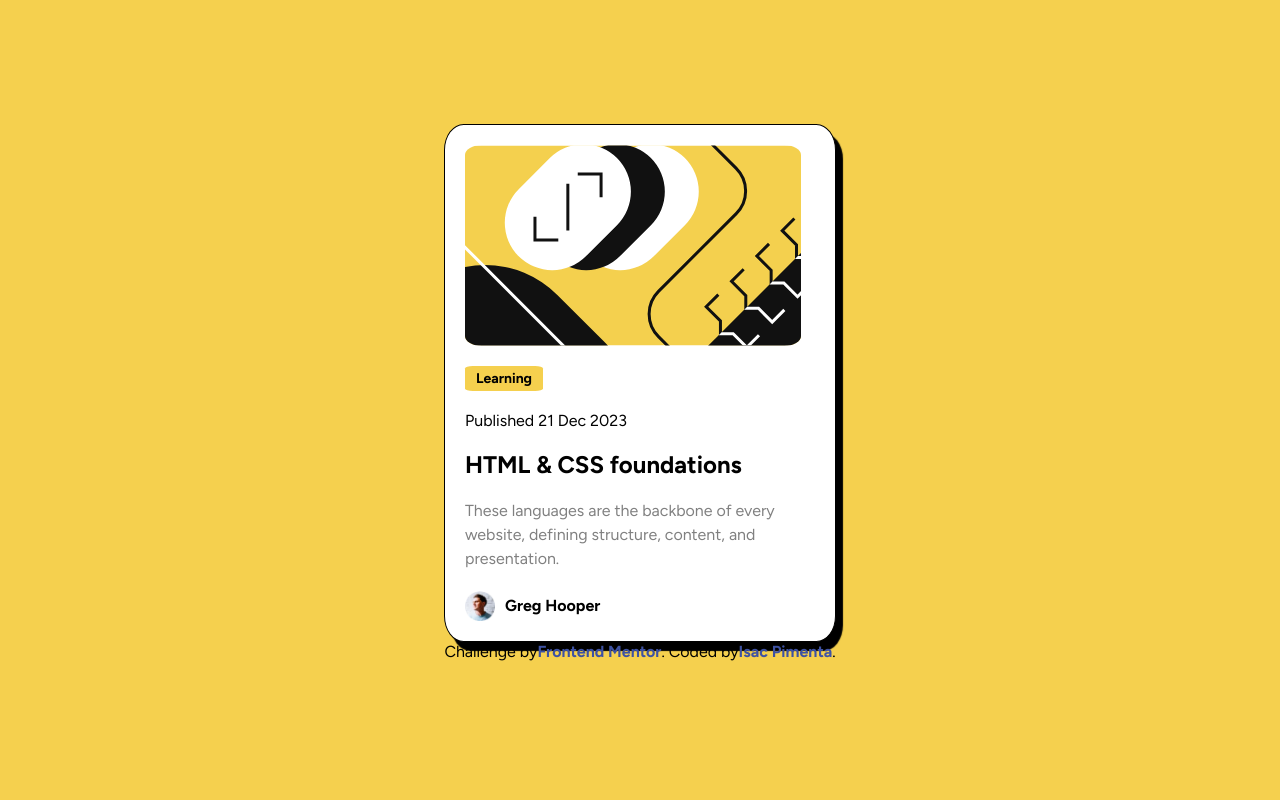
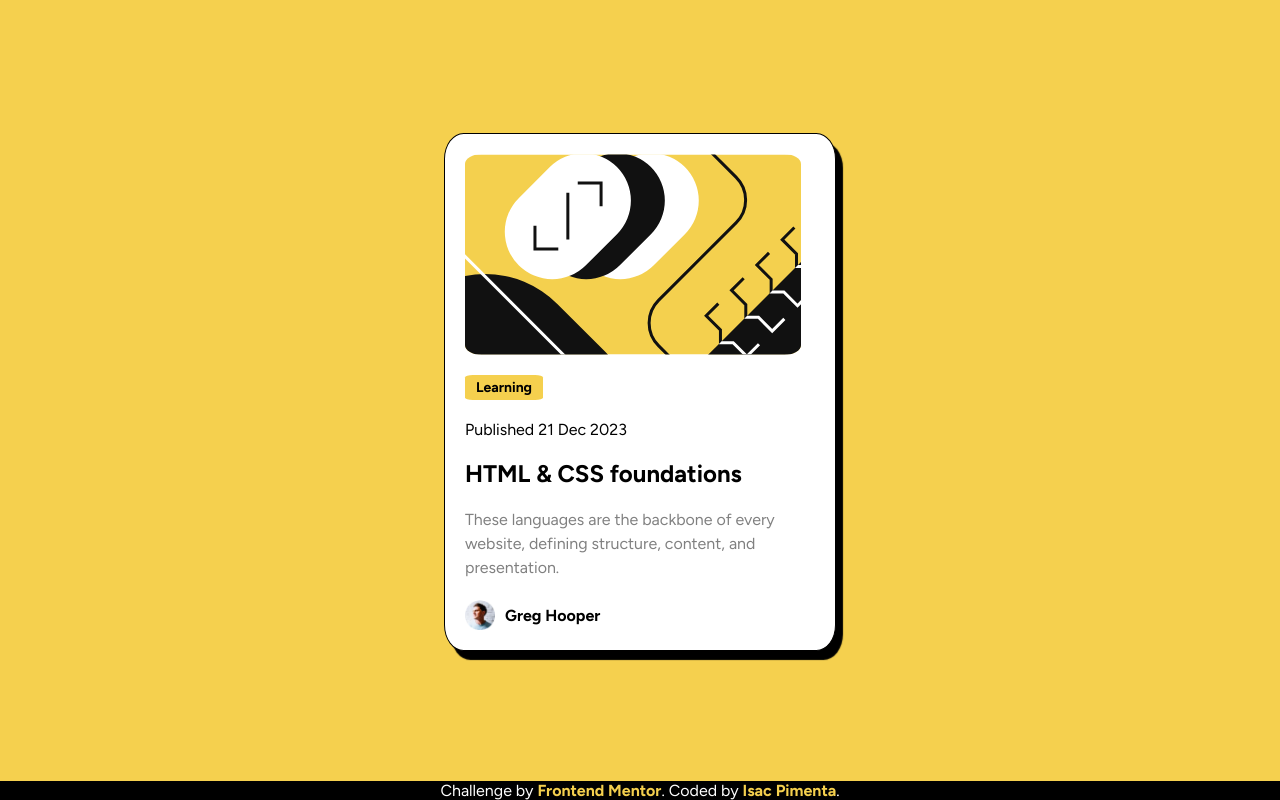
Before and after one commit to isacpimenta/Blog-preview-card, a plain HTML site: page index.html in a window 1280 px wide. Drawn offline with Linux system fonts and the light colour scheme.

Commit message:
latest update
Thanks You Sador :)

```diff
--- a/index.html
+++ b/index.html
@@ -32,9 +32,9 @@
     </section>
 </main>
 
-  <div class="attribution">
+  <footer class="attribution">
     Challenge by <a href="https://www.frontendmentor.io?ref=challenge" target="_blank">Frontend Mentor</a>.
-    Coded by <a href="#">Isac Pimenta</a>.
-  </div>
+    Coded by <a href="https://github.com/isacpimenta">Isac Pimenta</a>.
+  </footer>
 </body>
 </html>
--- a/style.css
+++ b/style.css
@@ -90,12 +90,22 @@ p {
   font-weight: bolder;
 }
 
-.attribution {
-  display: flex;
-
+footer {
+  position: fixed;
+  bottom: 0;
+  background-color: black;
+  color: white;
+  min-width: 100vw;
+  text-align: center;
 }
 
+
 .attribution a {
-  font-size: 16px; text-align: center;
-  color: hsl(228, 45%, 44%);
+  font-size: 16px;
+  color: rgb(245, 208, 78);
 }
+
+.attribution a:hover {
+  font-size: 16px;
+  color: rgb(0, 77, 221);
+}
```
